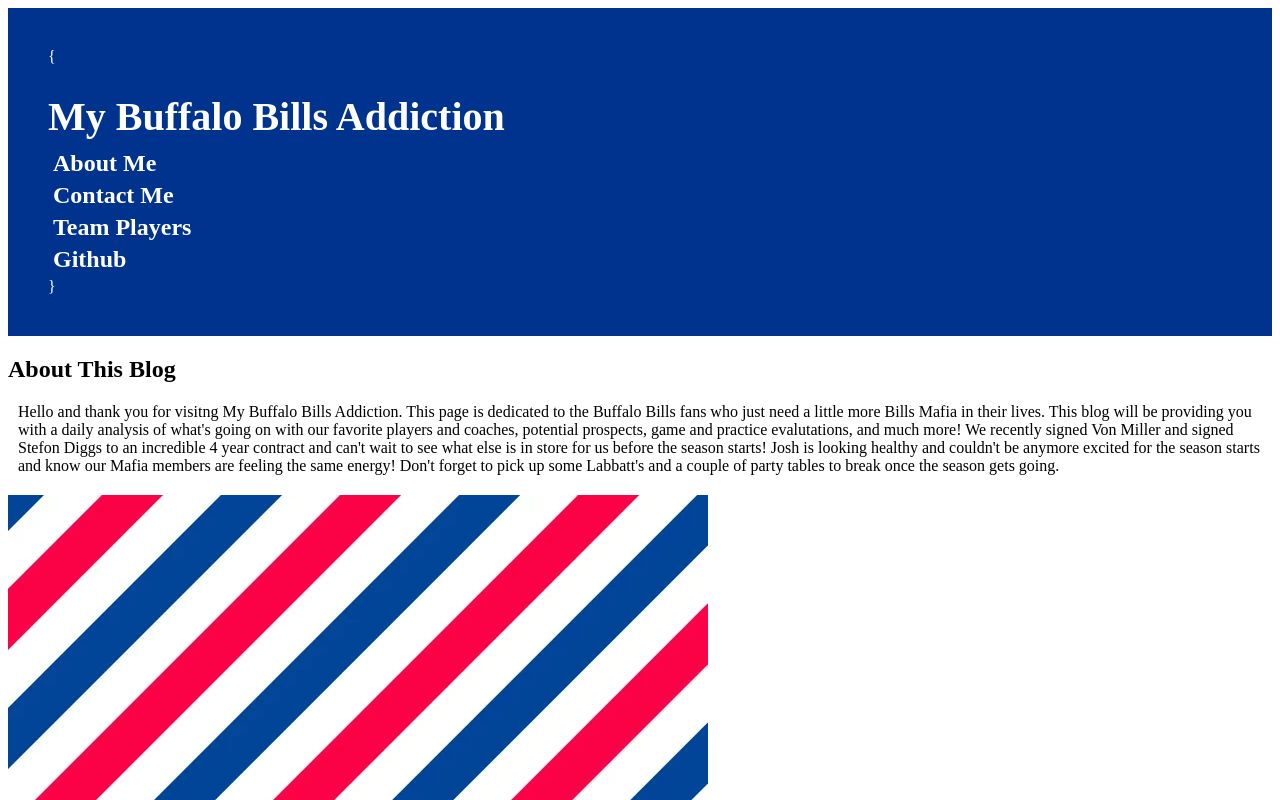
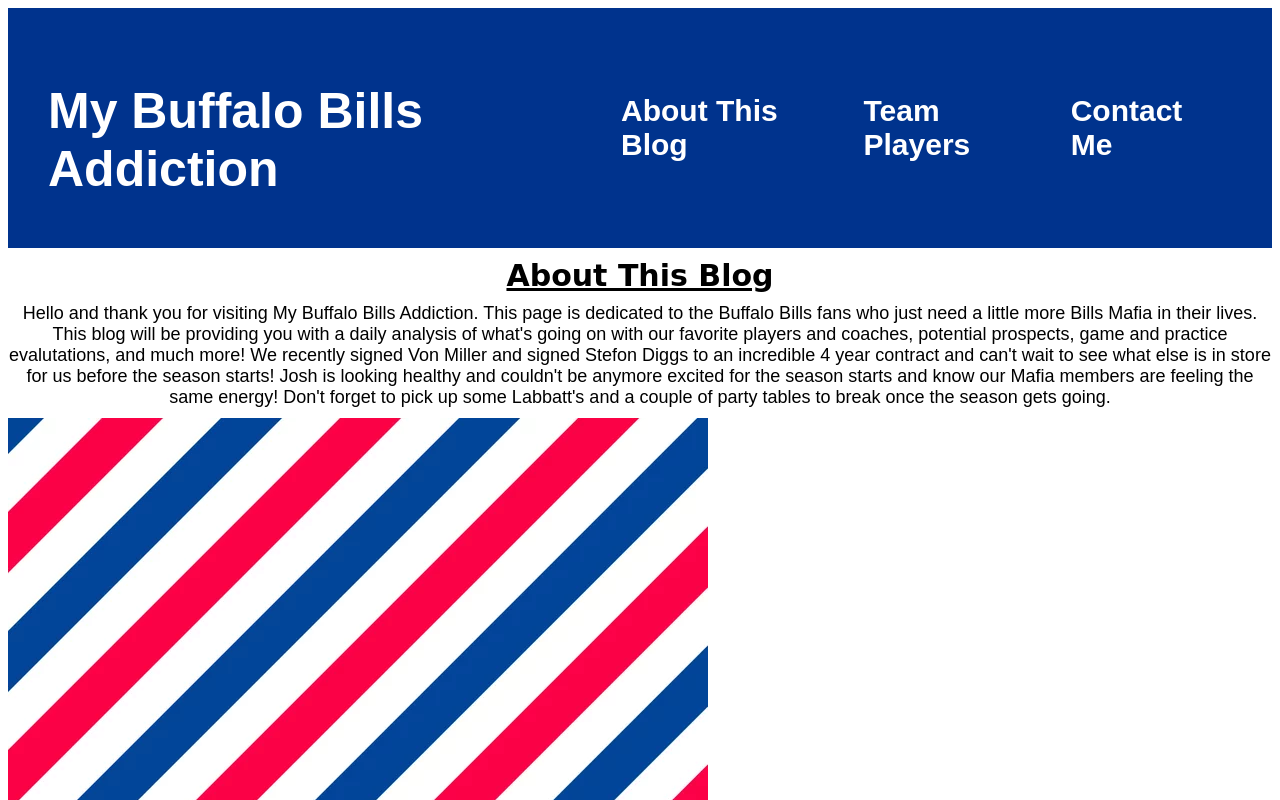
Before and after one commit to colinale/Professional-portfolio, a plain HTML site: page index.html in a window 1280 px wide. Shown: the top 800 px of the page. Drawn offline with Linux system fonts and the light colour scheme.

Commit message:
updated text and footer

```diff
--- a/assets/css/style.css
+++ b/assets/css/style.css
@@ -4,11 +4,33 @@ body {
     flex-direction: column;
     min-height: 100vh;
     justify-content: flex-start;
+    font-family: sans-serif;
   }
 
   h1 {
     font-size: 2.5rem;
     margin-bottom: 10px;
+    font-size: 50px
+  }
+
+  h2{
+    font-size: 30px;
+  }
+
+  h3{
+    font-size: 30px;
+    font-family: cursive;
+    text-align: center;
+    margin-top: 10px;
+    margin-bottom: 10px;
+    text-decoration: underline;
+  }
+
+  p{
+    margin-top: 0px;
+    margin-bottom: 10px;
+    font-size: 18px;
+    text-align: center;
   }
 
   header {
@@ -19,8 +41,13 @@ body {
   }
 
   .heading-elements{
-    margin:5px;
+    margin:20px;
     justify-content: flex-end;
+  }
+
+  h4{
+    font-size: 20px;
+    text-align: center;
   }
 
   footer {
@@ -32,11 +59,16 @@ body {
     color: #fff;
     margin-top: auto;
   }
-  #test{
-    margin-top: 20px;
-    margin-right: 10px;
-    margin-bottom: 20px;
-    margin-left: 10px;
+
+  .phone-number{
+    position:  relative;
+    left: 30px
+  }
+
+  .footer-elements{
+    margin: 20px;
+    justify-content: flex-end;
+    text-align: right;
   }
 
   /* @media screen and (max-width: 768px)
--- a/index.html
+++ b/index.html
@@ -10,20 +10,18 @@
 
   <body>
     <!-- Header -->
-    <header>{
-      <display:flex>
+    <header style="display: flex; align-items: center">
       <h1>My Buffalo Bills Addiction</h1>
-      <h2 class="heading-elements">About Me</h2>
+      <div style="margin-left: auto; display: flex">
+      <h2 class="heading-elements">About This Blog</h2>
+      <h2 class="heading-elements">Team Players</h2>
       <h2 class="heading-elements">Contact Me</h2>
-      <h2 class="heading-elements">Team Players</h2>
-      <h2 class="heading-elements">Github</h2>
-    </display:flex>
-    }
+      </div>
     </header>
 
     <Div>
-      <h2>About This Blog</h2>
-      <p id="test">Hello and thank you for visitng My Buffalo Bills Addiction. This page is dedicated to the Buffalo Bills fans who
+      <h3>About This Blog</h3>
+      <p id="test">Hello and thank you for visiting My Buffalo Bills Addiction. This page is dedicated to the Buffalo Bills fans who
         just need a little more Bills Mafia in their lives. This blog will be providing you with a daily analysis of what's
         going on with our favorite players and coaches, potential prospects, game and practice evalutations, and much more!
         We recently signed Von Miller and signed  Stefon Diggs to an incredible 4 year contract and can't wait to see what else
@@ -58,19 +56,13 @@
     </main>
 
     <!-- Footer -->
-    <footer>
-      <h2>
-        Contact Me
-      </h2>
-      <h3>
-        682.266.1130
-      </h3>
-      <h3>
-        colinale@buffalo.edu
-      </h3>
-      <h3>
-        Github
-      </h3>
+    <footer style="display: flex; align-items: center">
+      <h2>Contact Me</h2>
+      <div style="margin-left: auto; display: flex">
+      <h4 class="phone-numer">682.266.1130</h4>
+      <h4 class="footer-elements">colinale@buffalo.edu</h4>
+      <h4 class="footer-elements">Github</h4>
+      </div>
     </footer>
   </body>
 </html>
```
